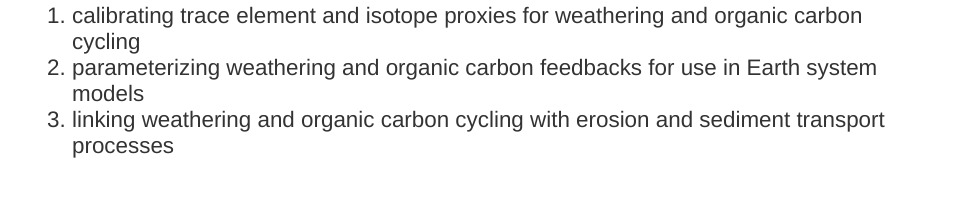
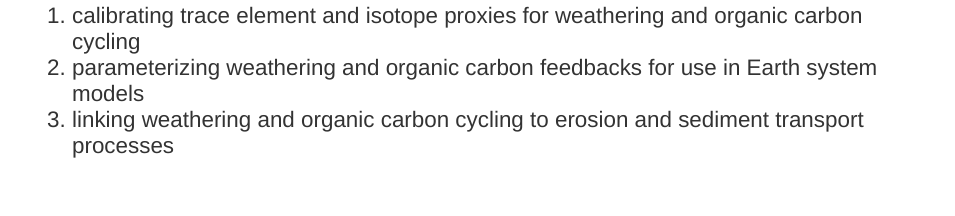
Before and after one commit to torres-lab/torres-lab.github.io, a Jekyll site: the page built from Research/index.html, in a window 1280 px wide. Shown: the part 1144-1360 px from the top of the page, without its empty margins (160-1115 px from the left). Built offline with Jekyll 4.4.1, drawn with Linux system fonts in a browser that asks for light colours.

Commit message:
Update index.html

```diff
--- a/Research/index.html
+++ b/Research/index.html
@@ -3,7 +3,7 @@ layout: default
 title: Torres lab Research
 ---
 <div class="blurb">
-	<img src="/pictures/Research_pic.png" class="thumbnail" alt="">
+	<img src="Research_pic.png" class="thumbnail" alt="">
 	<h2><a id="WaterRock_Interaction_1"></a>Water/Rock Interaction</h2>
 <p>The interaction between water and rock near Earth’s surface drives a suite of
 dissolution/precipitation, acid/base, and reduction/oxidation reactions collectively
@@ -22,7 +22,7 @@ a richer set of dynamics to major biogeochemical cycles.</p>
 <ol>
 <li>calibrating trace element and isotope proxies for weathering and organic carbon cycling</li>
 <li>parameterizing weathering and organic carbon feedbacks for use in Earth system models</li>
-<li>linking weathering and organic carbon cycling with erosion and sediment transport processes</li>
+<li>linking weathering and organic carbon cycling to erosion and sediment transport processes</li>
 </ol>
 
 </div><!-- /.blurb -->
```
